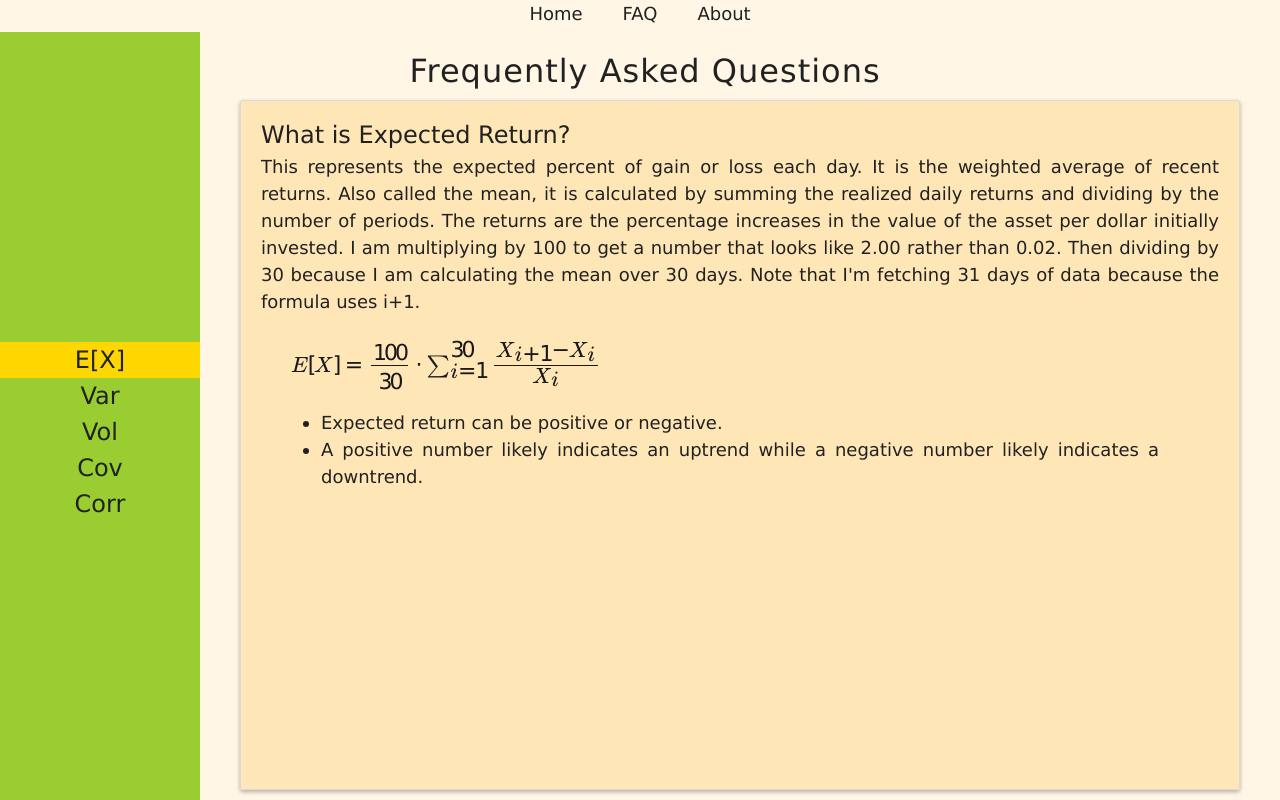
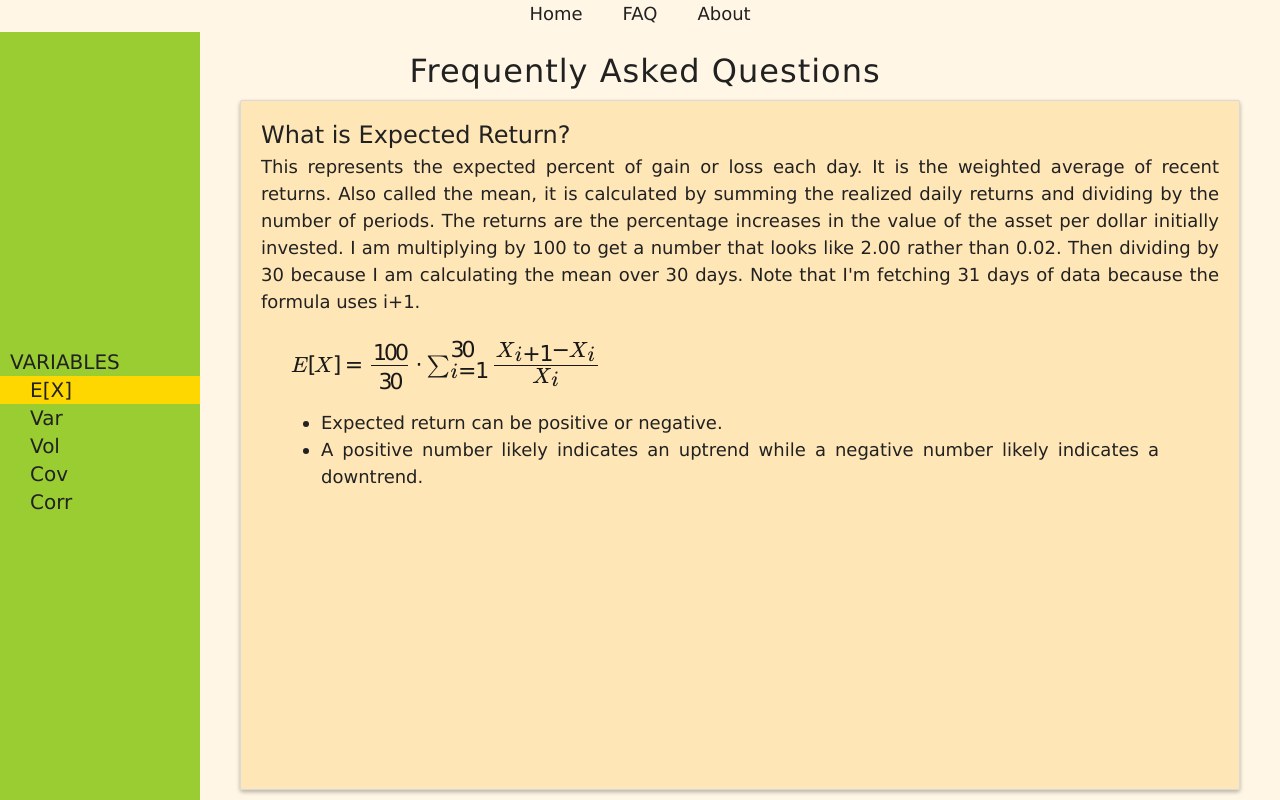
Before and after one commit to guitarisprettierthanpiano/crypto-btc-covariances-and-correlations, a React app: page /#/faq in a window 1280 px wide. Built offline with nearby package versions, Linux system fonts and the light colour scheme.

Commit message:
begun styling FAQ navigations

```diff
--- a/src/components/faq.tsx
+++ b/src/components/faq.tsx
@@ -134,32 +134,42 @@ const FAQ = () => {
         <div className='sticky-sidebar'>
             <ul>
                 <li
+                className='li-header'>
+                    Variables
+                </li>
+
+                <li
                 className= {meanClass}
-                onClick={() => ClickMean()}>
+                onClick={() => ClickMean()}
+                title='Expected Value'>
                     E[X]
                 </li>
 
                 <li
                 className= {varClass}
-                onClick={() => ClickVar()}>
+                onClick={() => ClickVar()}
+                title='Variance'>
                     Var
                 </li>
 
                 <li
                 className= {volClass}
-                onClick={() => ClickVol()}>
+                onClick={() => ClickVol()}
+                title='Volatility'>
                     Vol
                 </li>
 
                 <li
                 className= {covarClass}
-                onClick={() => ClickCovar()}>
+                onClick={() => ClickCovar()}
+                title='Covariance'>
                     Cov
                 </li>
 
                 <li
                 className= {corrClass}
-                onClick={() => ClickCorr()}>
+                onClick={() => ClickCorr()}
+                title='Correlation Coeffecient'>
                     Corr
                 </li>
             </ul>
--- a/styles.css
+++ b/styles.css
@@ -168,17 +168,20 @@ a{
 }
 .sticky-sidebar ul li{
     cursor: pointer;
-    text-align: center;
-    text-justify: center;
-
-    font-size: 24px;
+    text-indent: 30px;
+    font-size: 20px;
+    line-height: 1.4;
 }
-.sticky-sidebar ul li:hover{
+.none:hover{
     background-color: white;
+}
+.li-header{
+    text-indent: 10px!important;
+    text-transform: uppercase;
+    cursor:auto!important;
 }
 .current{
     background-color: gold!important;
-    font-weight: 500!important;
 }
 
 
```
Also changed, not shown: index.html (line endings or trailing spaces), 1 other file (tests, documents, lock files or other folders).
